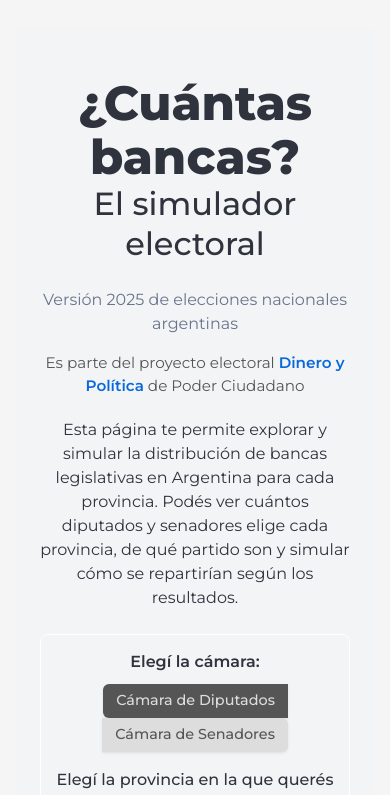
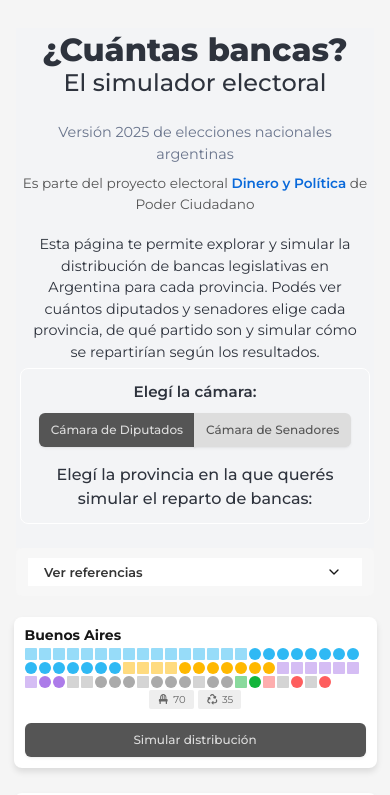
Before and after one commit to seppo0010/cuantasbancas2, a Next.js app: page / in a window 390 px wide. Shown: the top 795 px of the page. Built offline with nearby package versions, Linux system fonts and the light colour scheme.

Commit message:
ajustes varios mobile

```diff
--- a/src/app/Footer.tsx
+++ b/src/app/Footer.tsx
@@ -6,8 +6,26 @@ export default function Footer() {
       <div className={styles.container}>
         <div className={styles.credits}>
           <h3>Créditos:</h3>
-          <p>Idea, diseño y visualizaciones - Andres Snitcofsky</p>
-          <p>Adaptación a versión 2.0 - Sebastian Waisbrot</p>
+          <p>
+            Idea, diseño y visualizaciones - <a
+              href="https://visualizando.ar"
+              target="_blank"
+              rel="noopener noreferrer"
+              className={styles.creditLink}
+            >
+              Andres Snitcofsky
+            </a>
+          </p>
+          <p>
+            Adaptación a versión 2.0 - <a
+              href="https://github.com/seppo0010"
+              target="_blank"
+              rel="noopener noreferrer"
+              className={styles.creditLink}
+            >
+              Sebastian Waisbrot
+            </a>
+          </p>
           <p>
             <a
               href="https://github.com/seppo0010/cuantasbancas2"
--- a/src/app/footer.module.css
+++ b/src/app/footer.module.css
@@ -25,6 +25,16 @@
   margin: 0.5rem 0;
   color: #555;
   font-size: 0.95rem;
+}
+
+.creditLink {
+  color: #0969da;
+  text-decoration: none;
+  font-weight: 500;
+}
+
+.creditLink:hover {
+  text-decoration: underline;
 }
 
 .githubLink {
--- a/src/app/home.module.css
+++ b/src/app/home.module.css
@@ -76,10 +76,56 @@
 
 .referenciaBox {
     box-shadow: none;
-    margin-top: 12px;
-    margin-bottom: 8px;
+    margin-top:0px;
+    margin-bottom: 0px;
+    padding: 0;
+    background-color: #f7f7f7;
+    border-radius: 6px;
+    overflow: hidden;
+}
+
+.referenciaToggle {
+    width: 100%;
+    display: flex;
+    justify-content: space-between;
+    align-items: center;
+    padding: 2px 16px;
+    background-color: #ffffff;
+    border: none;
+    cursor: pointer;
+    transition: background-color 0.2s ease;
+}
+
+.referenciaToggle:hover {
+    background-color: #efefef;
+}
+
+.referenciaToggleText {
+    font-weight: 600;
+    font-size: 0.8rem;
+    color: #333;
+}
+
+.referenciaToggleIcon {
+    transition: transform 0.3s ease;
+    display: flex;
+    align-items: center;
+}
+
+.referenciaToggleIconOpen {
+    transform: rotate(180deg);
+}
+
+.referenciaContent {
+    max-height: 0;
+    overflow: hidden;
+    transition: max-height 0.3s ease;
+    padding: 0 16px;
+}
+
+.referenciaContentOpen {
+    max-height: 500px;
     padding: 12px 16px;
-    background-color: #f8f8f8;
 }
 
 .referenciaSection {
@@ -146,3 +192,61 @@
     height: 12px;
     border-radius: 2px;
 }
+
+/* Mobile styles */
+@media (max-width: 768px) {
+    .mainTitle {
+        font-size: 2rem !important;
+    }
+
+    .subtitle {
+        font-size: 1.5rem !important;
+    }
+
+    .version {
+        font-size: 0.9em;
+    }
+
+    .projectLink {
+        font-size: 0.85em;
+    }
+
+    .description {
+        font-size: 0.9rem !important;
+        padding: 0 10px;
+    }
+
+    .selectorBox {
+        padding: 12px 8px;
+    }
+
+    .selectorLabel {
+        font-size: 0.95em;
+    }
+
+    .button {
+        font-size: 0.75em !important;
+        padding: 0.5rem 0.75rem !important;
+        white-space: nowrap;
+    }
+
+    .referenciaBox {
+        padding: 10px 12px;
+    }
+
+    .referenciaTitle {
+        font-size: 0.8em;
+    }
+
+    .referenciaText {
+        font-size: 0.75em;
+    }
+
+    .referenciaItems {
+        gap: 8px;
+    }
+
+    .bloquesItems {
+        gap: 4px;
+    }
+}
--- a/src/app/page.module.css
+++ b/src/app/page.module.css
@@ -26,6 +26,7 @@
   font-size: 0.85rem;
   overflow: hidden;
   flex-flow: column;
+  line-height: 0.9rem;
 }
 
 .candidatoLabel {
@@ -165,3 +166,45 @@
     margin: 0;
     width: auto !important;
 }
+
+/* Mobile styles */
+@media (max-width: 768px) {
+    .mainTitle {
+        font-size: 2rem !important;
+    }
+
+    .subtitle {
+        font-size: 1.5rem !important;
+    }
+
+    .version {
+        font-size: 0.9em;
+    }
+
+    .projectLink {
+        font-size: 0.85em;
+        padding: 0 10px;
+    }
+
+    .camaraPicker {
+        font-size: 12px;
+        padding: 0 6px;
+        min-width: 50px;
+        height: 18px;
+    }
+
+    .breadcrumbContainer {
+        flex-direction: column;
+        align-items: flex-start;
+        padding: 10px 15px;
+        gap: 8px;
+    }
+
+    .breadcrumb {
+        font-size: 0.85em;
+    }
+
+    .breadcrumbMetricas {
+        align-self: flex-end;
+    }
+}
--- a/src/app/page.tsx
+++ b/src/app/page.tsx
@@ -21,6 +21,7 @@ const datos = datos_ as DatosType;
 
 export default function Home() {
     const [selectedChamber, setSelectedChamber] = useState<'diputados' | 'senadores'>('diputados');
+    const [isReferenceOpen, setIsReferenceOpen] = useState(false);
 
     const provincias = Array.from(new Set([
         ...datos.diputados.map((d) => d.Distrito),
@@ -50,11 +51,11 @@ export default function Home() {
     return (
         <div className="container is-max-desktop px-4">
             <header className="hero is-light">
-                <div className={`hero-body ${homeStyles.heroBody}`}>
+                <div className={`hero-body p-1 ${homeStyles.heroBody}`}>
                     <div className={homeStyles.headerContent}>
                         <h1 className={`title is-1 ${homeStyles.mainTitle}`}>¿Cuántas bancas?</h1>
                         <h2 className={`subtitle is-3 ${homeStyles.subtitle}`}>El simulador electoral</h2>
-                        <div className={`has-text-grey mb-4 ${homeStyles.version}`}>Versión 2025 de elecciones nacionales argentinas</div>
+                        <div className={`has-text-grey mb-2 ${homeStyles.version}`}>Versión 2025 de elecciones nacionales argentinas</div>
                         <div className={homeStyles.projectLink}>
                             Es parte del proyecto electoral{' '}
                             <a
@@ -66,7 +67,7 @@ export default function Home() {
                             </a>
                             {' '}de Poder Ciudadano
                         </div>
-                        <p className={`content is-size-6 mb-5 ${homeStyles.description}`}>
+                        <p className={`content is-size-6 mb-1 ${homeStyles.description}`}>
                             Esta página te permite explorar y simular la distribución de bancas legislativas en Argentina para cada provincia. Podés ver cuántos diputados y senadores elige cada provincia, de qué partido son y simular cómo se repartirían según los resultados.
                         </p>
                     </div>
@@ -95,7 +96,21 @@ export default function Home() {
                 </div>
             </header>
 
-            <div className={`${styles.modal} ${homeStyles.referenciaBox}`}>
+            <div className={homeStyles.referenciaBox}>
+                <button
+                    className={homeStyles.referenciaToggle}
+                    onClick={() => setIsReferenceOpen(!isReferenceOpen)}
+                    aria-expanded={isReferenceOpen}
+                >
+                    <span className={homeStyles.referenciaToggleText}>Ver referencias</span>
+                    <span className={`icon ${homeStyles.referenciaToggleIcon} ${isReferenceOpen ? homeStyles.referenciaToggleIconOpen : ''}`}>
+                        <svg xmlns="http://www.w3.org/2000/svg" width="16" height="16" viewBox="0 0 24 24" fill="none" stroke="currentColor" strokeWidth="2" strokeLinecap="round" strokeLinejoin="round">
+                            <polyline points="6 9 12 15 18 9"></polyline>
+                        </svg>
+                    </span>
+                </button>
+
+                <div className={`${homeStyles.referenciaContent} ${isReferenceOpen ? homeStyles.referenciaContentOpen : ''}`}>
                     <div className={homeStyles.referenciaSection}>
                         <strong className={homeStyles.referenciaTitle}>Referencia:</strong>
                         <div className={homeStyles.referenciaItems}>
@@ -124,8 +139,9 @@ export default function Home() {
                         </div>
                     </div>
                 </div>
+            </div>
 
-            <div className="columns is-multiline mt-4">
+            <div className="columns is-multiline mt-2">
                 {filteredProvincias.map((pcia: string) => {
                     const diputados = getDiputadosPorProvincia(pcia);
                     const senadores = getSenadoresPorProvincia(pcia);
--- a/src/app/provincia.module.css
+++ b/src/app/provincia.module.css
@@ -178,11 +178,12 @@
     font-weight: normal;
     width: 85%;
     user-select: none;
-
+    overflow: hidden;
   }
 
   .title {
     font-size: 14px;
+    line-height: 14px;
     font-weight: bold;
   }
 
@@ -191,7 +192,7 @@
      flex-direction: row;
      gap: 1px;
      border-radius: 1px;
-     justify-content: flex-start;
+    justify-content: center;
      align-items: center;
      margin: 3px auto 1px;
      padding: 2px 0;
@@ -218,3 +219,29 @@
      white-space: nowrap;
      overflow: visible;
   }
+/* Mobile styles */
+@media (max-width: 768px) {
+   .metricasFlex {
+      flex-wrap: wrap;
+      justify-content: center;
+      gap: 4px;
+      margin: 0;
+   }
+
+   .metricaItem {
+      flex: 0 1 auto;
+      font-size: 10px;
+   }
+
+   .metricaItem:nth-child(3) {
+      flex: 0 1 auto;
+      min-width: auto;
+   }
+
+   .containerViz {
+
+    gap: 2px 3px;
+   }
+
+
+}
```
Also changed, not shown: src/app/Sliders.tsx (+19 -1 lines). Lines whose indentation alone changed are shown as unchanged.
